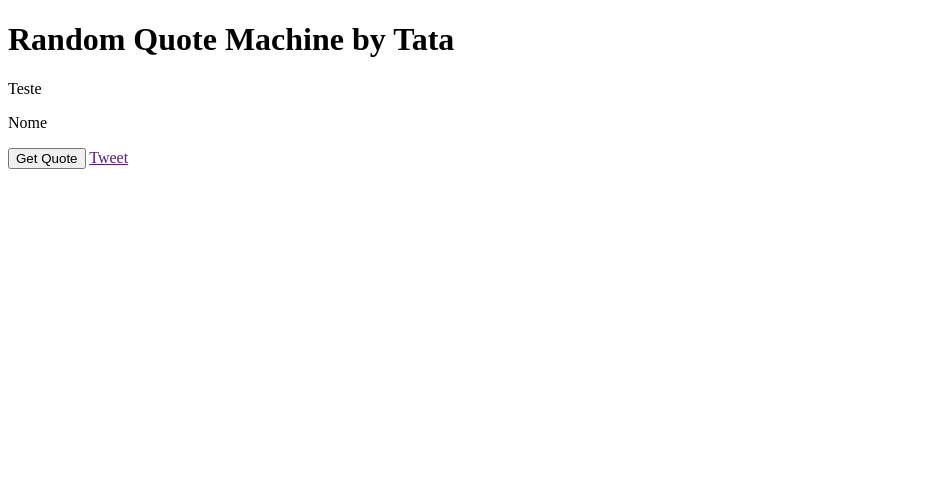
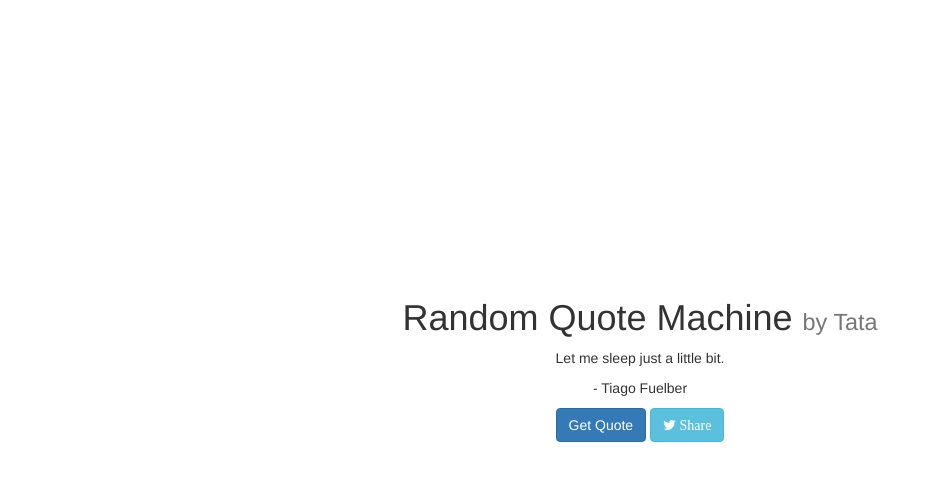
Before and after one commit to jaquestais/random-quote-machine, a plain HTML site: page index.html in a window 1280 px wide. Shown: the whole page, without its empty margins (0-931 px from the left). Drawn offline with nearby package versions, Linux system fonts and the light colour scheme.

Commit message:
Versão com CSS

```diff
--- a/index.html
+++ b/index.html
@@ -1,15 +1,26 @@
 <!doctype html>
-<html>
+<html lang="pt-br">
 <head>
+    <meta charset="utf-8">
+    <meta http-equiv="X-UA-Compatible" content="IE=edge">
+    <meta name="viewport" content="width=device-width, initial-scale=1">
 	<title>Random Quote Machine by Tata</title>
+	<link rel="stylesheet" href="https://maxcdn.bootstrapcdn.com/bootstrap/3.3.7/css/bootstrap.min.css" integrity="sha384-BVYiiSIFeK1dGmJRAkycuHAHRg32OmUcww7on3RYdg4Va+PmSTsz/K68vbdEjh4u" crossorigin="anonymous">
+	<link rel="stylesheet" type="text/css" href="https://maxcdn.bootstrapcdn.com/font-awesome/4.5.0/css/font-awesome.min.css">
+	<link rel="stylesheet" type="text/css" href="style.css">
 </head>
 <body>
-	<h1>Random Quote Machine by Tata</h1>
-	<p class="quote">Teste</p>
-	<p class="author">Nome</p>
-	<button class="getQuote">Get Quote</button>
-	<a class="twitter-share-button" href="">Tweet</a>
+	<div  class="container-fluid text-center flex">
+		<div>
+			<h1>Random Quote Machine <small>by Tata</small></h1>
+			<p class="quote">Let me sleep just a little bit.</p>
+			<p class="author"> - Tiago Fuelber</p>
+			<button class="getQuote btn btn-primary">Get Quote</button>
+			<a role="button" class="twitter-share-button btn btn-info" href=""><i class="fa fa-twitter" aria-hidden="true"> Share</i></a>
+		</div>
+	</div>
 	<script src="https://ajax.googleapis.com/ajax/libs/jquery/3.1.1/jquery.min.js"></script>
+	<script src="https://maxcdn.bootstrapcdn.com/bootstrap/3.3.7/js/bootstrap.min.js" integrity="sha384-Tc5IQib027qvyjSMfHjOMaLkfuWVxZxUPnCJA7l2mCWNIpG9mGCD8wGNIcPD7Txa" crossorigin="anonymous"></script>
 	<script src="js/script.js"></script>
 </body>
 </html>
--- a/js/script.js
+++ b/js/script.js
@@ -17,7 +17,7 @@ $('document').ready(function(){
 	});
 	// calls the twitter share function
 	$(".twitter-share-button").on('click', function() {
-		let url = "https://twitter.com/intent/tweet?text=" + encodeURI(JSON.stringify(quote));
+		let url = "https://twitter.com/intent/tweet?text=" + encodeURI(JSON.stringify(quote)) + $(".author").text();
 		$(".twitter-share-button").attr("href", url);
 		}
 	);
@@ -27,6 +27,6 @@ $('document').ready(function(){
 function showQuote(a) {
 	let obj = JSON.parse(a);
 	quote = obj.quote;
-	$(".quote").html(quote);
-	$(".author").html(obj.author);
+	$(".quote").html('"' + quote + '"');
+	$(".author").html(" - " + obj.author);
 };
--- /dev/null
+++ b/style.css
@@ -0,0 +1,7 @@
+
+.flex {
+	height: 90vh;
+	display: flex;
+	justify-content: center;
+	align-items: center;
+}
```
